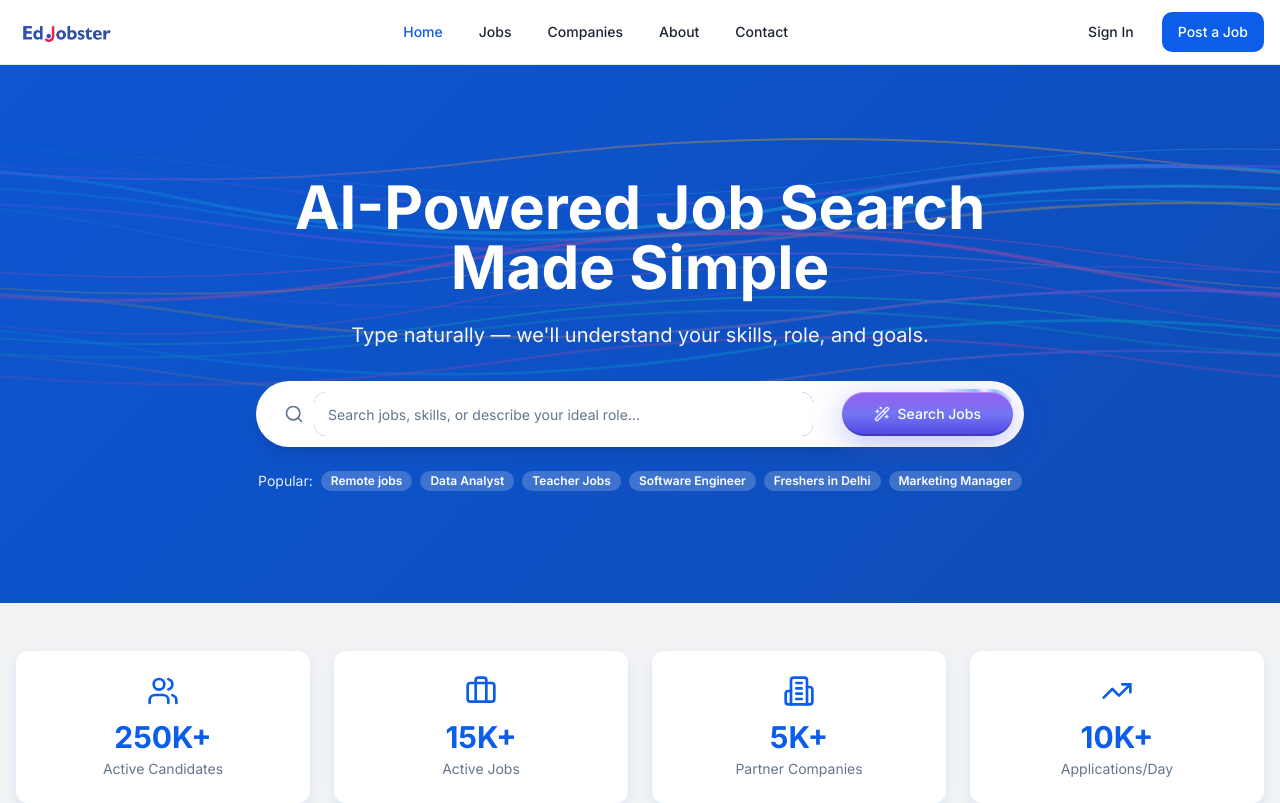
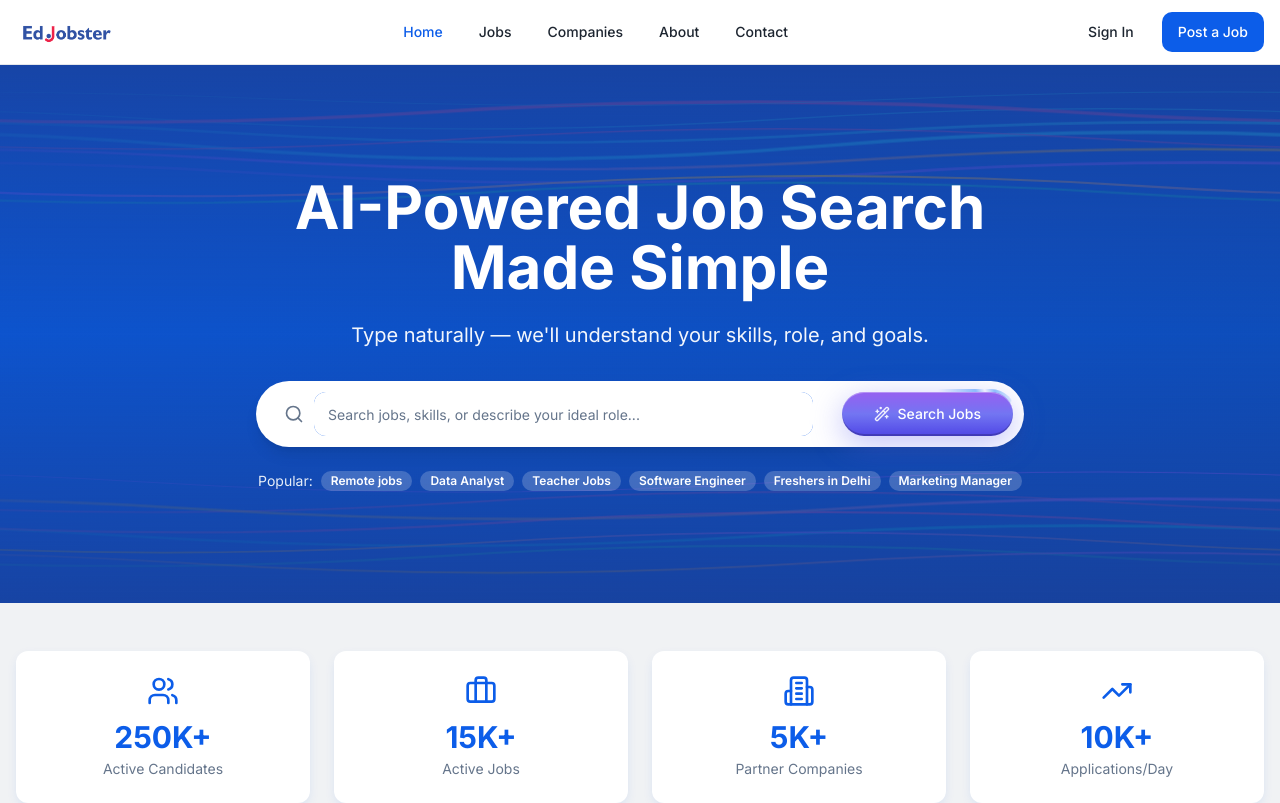
Before and after one commit to edjobster/edjobster-jobs, a React (Vite) app: page / in a window 1280 px wide. Shown: the top 803 px of the page. Built offline with nearby package versions, Linux system fonts and the light colour scheme; the HTML template or start-up script is replaced by a standard one.

Commit message:
Refactor hero section waves and background

```diff
--- a/src/pages/Home.tsx
+++ b/src/pages/Home.tsx
@@ -81,12 +81,14 @@ export default function Home() {
     <div className="min-h-screen">
       {/* Hero Section with AI Search */}
       <section className="relative gradient-hero text-white py-20 md:py-28 overflow-hidden">
+        {/* Vertical Gradient Overlay - Dark blue at top/bottom */}
+        <div className="absolute inset-0 bg-gradient-to-b from-[#1e3a8a]/60 via-transparent to-[#1e3a8a]/60 pointer-events-none z-[1]"></div>
         {/* Animated AI Waves Background */}
         <div className="absolute inset-0 overflow-hidden opacity-45">
-          {/* Cyan Wave 1 */}
+          {/* Cyan Wave 1 - TOP */}
           <svg className="absolute inset-0 w-full h-full" preserveAspectRatio="none" viewBox="0 0 1600 800">
             <path
-              d="M-800,200 Q-400,100 0,200 T800,200 T1600,200 T2400,200 T3200,200"
+              d="M-800,120 Q-400,80 0,120 T800,120 T1600,120 T2400,120 T3200,120"
               className="animate-wave-flow"
               fill="none"
               stroke="url(#gradient-cyan)"
@@ -104,10 +106,10 @@ export default function Home() {
             </defs>
           </svg>
 
-          {/* Cyan Wave 2 */}
+          {/* Cyan Wave 2 - TOP */}
           <svg className="absolute inset-0 w-full h-full" preserveAspectRatio="none" viewBox="0 0 1600 800">
             <path
-              d="M-800,250 Q-400,150 0,250 T800,250 T1600,250 T2400,250 T3200,250"
+              d="M-800,80 Q-400,50 0,80 T800,80 T1600,80 T2400,80 T3200,80"
               className="animate-wave-flow-delayed"
               fill="none"
               stroke="url(#gradient-cyan-2)"
@@ -125,10 +127,10 @@ export default function Home() {
             </defs>
           </svg>
 
-          {/* Pink/Magenta Wave 1 */}
+          {/* Pink/Magenta Wave 1 - TOP */}
           <svg className="absolute inset-0 w-full h-full" preserveAspectRatio="none" viewBox="0 0 1600 800">
             <path
-              d="M-800,300 Q-400,200 0,300 T800,300 T1600,300 T2400,300 T3200,300"
+              d="M-800,70 Q-400,40 0,70 T800,70 T1600,70 T2400,70 T3200,70"
               className="animate-wave-flow-reverse"
               fill="none"
               stroke="url(#gradient-pink)"
@@ -146,10 +148,10 @@ export default function Home() {
             </defs>
           </svg>
 
-          {/* Pink/Magenta Wave 2 */}
+          {/* Pink/Magenta Wave 2 - BOTTOM */}
           <svg className="absolute inset-0 w-full h-full" preserveAspectRatio="none" viewBox="0 0 1600 800">
             <path
-              d="M-800,350 Q-400,250 0,350 T800,350 T1600,350 T2400,350 T3200,350"
+              d="M-800,650 Q-400,620 0,650 T800,650 T1600,650 T2400,650 T3200,650"
               className="animate-wave-flow-reverse-delayed"
               fill="none"
               stroke="url(#gradient-pink-2)"
@@ -167,10 +169,10 @@ export default function Home() {
             </defs>
           </svg>
 
-          {/* Additional Cyan Wave (Bottom) */}
+          {/* Additional Cyan Wave - BOTTOM */}
           <svg className="absolute inset-0 w-full h-full" preserveAspectRatio="none" viewBox="0 0 1600 800">
             <path
-              d="M-800,420 Q-400,340 0,420 T800,420 T1600,420 T2400,420 T3200,420"
+              d="M-800,700 Q-400,670 0,700 T800,700 T1600,700 T2400,700 T3200,700"
               className="animate-wave-flow-slow"
               fill="none"
               stroke="url(#gradient-cyan-3)"
@@ -188,10 +190,10 @@ export default function Home() {
             </defs>
           </svg>
 
-          {/* Purple Wave */}
+          {/* Purple Wave - TOP */}
           <svg className="absolute inset-0 w-full h-full" preserveAspectRatio="none" viewBox="0 0 1600 800">
             <path
-              d="M-800,180 Q-400,120 0,180 T800,180 T1600,180 T2400,180 T3200,180"
+              d="M-800,160 Q-400,130 0,160 T800,160 T1600,160 T2400,160 T3200,160"
               className="animate-wave-flow-fast"
               fill="none"
               stroke="url(#gradient-purple)"
@@ -209,10 +211,10 @@ export default function Home() {
             </defs>
           </svg>
 
-          {/* Teal Wave */}
+          {/* Teal Wave - TOP */}
           <svg className="absolute inset-0 w-full h-full" preserveAspectRatio="none" viewBox="0 0 1600 800">
             <path
-              d="M-800,380 Q-400,310 0,380 T800,380 T1600,380 T2400,380 T3200,380"
+              d="M-800,190 Q-400,160 0,190 T800,190 T1600,190 T2400,190 T3200,190"
               className="animate-wave-flow-medium"
               fill="none"
               stroke="url(#gradient-teal)"
@@ -230,10 +232,10 @@ export default function Home() {
             </defs>
           </svg>
 
-          {/* Cyan Wave 3 */}
+          {/* Cyan Wave 3 - TOP */}
           <svg className="absolute inset-0 w-full h-full" preserveAspectRatio="none" viewBox="0 0 1600 800">
             <path
-              d="M-800,220 Q-400,140 0,220 T800,220 T1600,220 T2400,220 T3200,220"
+              d="M-800,100 Q-400,70 0,100 T800,100 T1600,100 T2400,100 T3200,100"
               className="animate-wave-flow-extra"
               fill="none"
               stroke="url(#gradient-cyan-4)"
@@ -251,10 +253,10 @@ export default function Home() {
             </defs>
           </svg>
 
-          {/* Pink Wave 3 */}
+          {/* Pink Wave 3 - TOP */}
           <svg className="absolute inset-0 w-full h-full" preserveAspectRatio="none" viewBox="0 0 1600 800">
             <path
-              d="M-800,280 Q-400,210 0,280 T800,280 T1600,280 T2400,280 T3200,280"
+              d="M-800,110 Q-400,80 0,110 T800,110 T1600,110 T2400,110 T3200,110"
               className="animate-wave-flow-reverse-extra"
               fill="none"
               stroke="url(#gradient-pink-3)"
@@ -272,10 +274,10 @@ export default function Home() {
             </defs>
           </svg>
 
-          {/* Purple Wave 2 */}
+          {/* Purple Wave 2 - BOTTOM */}
           <svg className="absolute inset-0 w-full h-full" preserveAspectRatio="none" viewBox="0 0 1600 800">
             <path
-              d="M-800,330 Q-400,270 0,330 T800,330 T1600,330 T2400,330 T3200,330"
+              d="M-800,620 Q-400,590 0,620 T800,620 T1600,620 T2400,620 T3200,620"
               className="animate-wave-flow-ultra"
               fill="none"
               stroke="url(#gradient-purple-2)"
@@ -293,10 +295,10 @@ export default function Home() {
             </defs>
           </svg>
 
-          {/* Teal Wave 2 */}
+          {/* Teal Wave 2 - BOTTOM */}
           <svg className="absolute inset-0 w-full h-full" preserveAspectRatio="none" viewBox="0 0 1600 800">
             <path
-              d="M-800,400 Q-400,330 0,400 T800,400 T1600,400 T2400,400 T3200,400"
+              d="M-800,730 Q-400,700 0,730 T800,730 T1600,730 T2400,730 T3200,730"
               className="animate-wave-flow-mega"
               fill="none"
               stroke="url(#gradient-teal-2)"
@@ -314,10 +316,10 @@ export default function Home() {
             </defs>
           </svg>
 
-          {/* Cyan Wave 4 */}
+          {/* Cyan Wave 4 - TOP */}
           <svg className="absolute inset-0 w-full h-full" preserveAspectRatio="none" viewBox="0 0 1600 800">
             <path
-              d="M-800,160 Q-400,90 0,160 T800,160 T1600,160 T2400,160 T3200,160"
+              d="M-800,50 Q-400,30 0,50 T800,50 T1600,50 T2400,50 T3200,50"
               className="animate-wave-flow-hyper"
               fill="none"
               stroke="url(#gradient-cyan-5)"
@@ -335,10 +337,10 @@ export default function Home() {
             </defs>
           </svg>
 
-          {/* Pink Wave 4 */}
+          {/* Pink Wave 4 - BOTTOM */}
           <svg className="absolute inset-0 w-full h-full" preserveAspectRatio="none" viewBox="0 0 1600 800">
             <path
-              d="M-800,440 Q-400,370 0,440 T800,440 T1600,440 T2400,440 T3200,440"
+              d="M-800,680 Q-400,650 0,680 T800,680 T1600,680 T2400,680 T3200,680"
               className="animate-wave-flow-reverse-hyper"
               fill="none"
               stroke="url(#gradient-pink-4)"
@@ -356,10 +358,10 @@ export default function Home() {
             </defs>
           </svg>
 
-          {/* Purple-Yellow Wave 1 */}
+          {/* Purple-Yellow Wave 1 - TOP */}
           <svg className="absolute inset-0 w-full h-full" preserveAspectRatio="none" viewBox="0 0 1600 800">
             <path
-              d="M-800,240 Q-400,170 0,240 T800,240 T1600,240 T2400,240 T3200,240"
+              d="M-800,140 Q-400,110 0,140 T800,140 T1600,140 T2400,140 T3200,140"
               className="animate-wave-flow-purple-yellow-1"
               fill="none"
               stroke="url(#gradient-purple-yellow-1)"
@@ -377,10 +379,10 @@ export default function Home() {
             </defs>
           </svg>
 
-          {/* Purple-Yellow Wave 2 */}
+          {/* Purple-Yellow Wave 2 - BOTTOM */}
           <svg className="absolute inset-0 w-full h-full" preserveAspectRatio="none" viewBox="0 0 1600 800">
             <path
-              d="M-800,310 Q-400,250 0,310 T800,310 T1600,310 T2400,310 T3200,310"
+              d="M-800,710 Q-400,680 0,710 T800,710 T1600,710 T2400,710 T3200,710"
               className="animate-wave-flow-purple-yellow-2"
               fill="none"
               stroke="url(#gradient-purple-yellow-2)"
@@ -398,10 +400,10 @@ export default function Home() {
             </defs>
           </svg>
 
-          {/* Purple-Yellow Wave 3 */}
+          {/* Purple-Yellow Wave 3 - BOTTOM */}
           <svg className="absolute inset-0 w-full h-full" preserveAspectRatio="none" viewBox="0 0 1600 800">
             <path
-              d="M-800,370 Q-400,300 0,370 T800,370 T1600,370 T2400,370 T3200,370"
+              d="M-800,660 Q-400,630 0,660 T800,660 T1600,660 T2400,660 T3200,660"
               className="animate-wave-flow-purple-yellow-3"
               fill="none"
               stroke="url(#gradient-purple-yellow-3)"
@@ -419,10 +421,10 @@ export default function Home() {
             </defs>
           </svg>
 
-          {/* Purple-Yellow Wave 4 */}
+          {/* Purple-Yellow Wave 4 - TOP */}
           <svg className="absolute inset-0 w-full h-full" preserveAspectRatio="none" viewBox="0 0 1600 800">
             <path
-              d="M-800,140 Q-400,80 0,140 T800,140 T1600,140 T2400,140 T3200,140"
+              d="M-800,180 Q-400,150 0,180 T800,180 T1600,180 T2400,180 T3200,180"
               className="animate-wave-flow-purple-yellow-4"
               fill="none"
               stroke="url(#gradient-purple-yellow-4)"
@@ -440,10 +442,10 @@ export default function Home() {
             </defs>
           </svg>
 
-          {/* Purple-Yellow Wave 5 */}
+          {/* Purple-Yellow Wave 5 - BOTTOM */}
           <svg className="absolute inset-0 w-full h-full" preserveAspectRatio="none" viewBox="0 0 1600 800">
             <path
-              d="M-800,460 Q-400,390 0,460 T800,460 T1600,460 T2400,460 T3200,460"
+              d="M-800,740 Q-400,710 0,740 T800,740 T1600,740 T2400,740 T3200,740"
               className="animate-wave-flow-purple-yellow-5"
               fill="none"
               stroke="url(#gradient-purple-yellow-5)"
```
